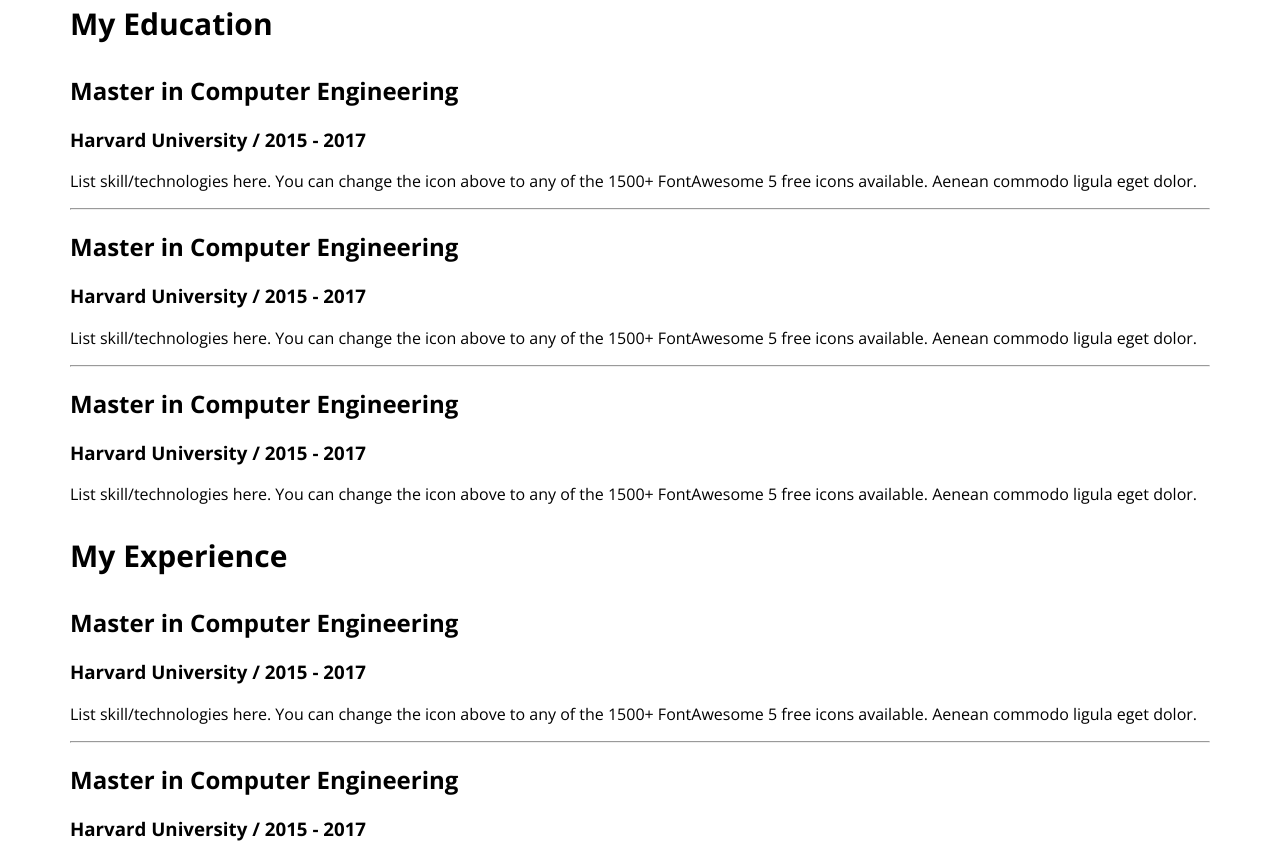
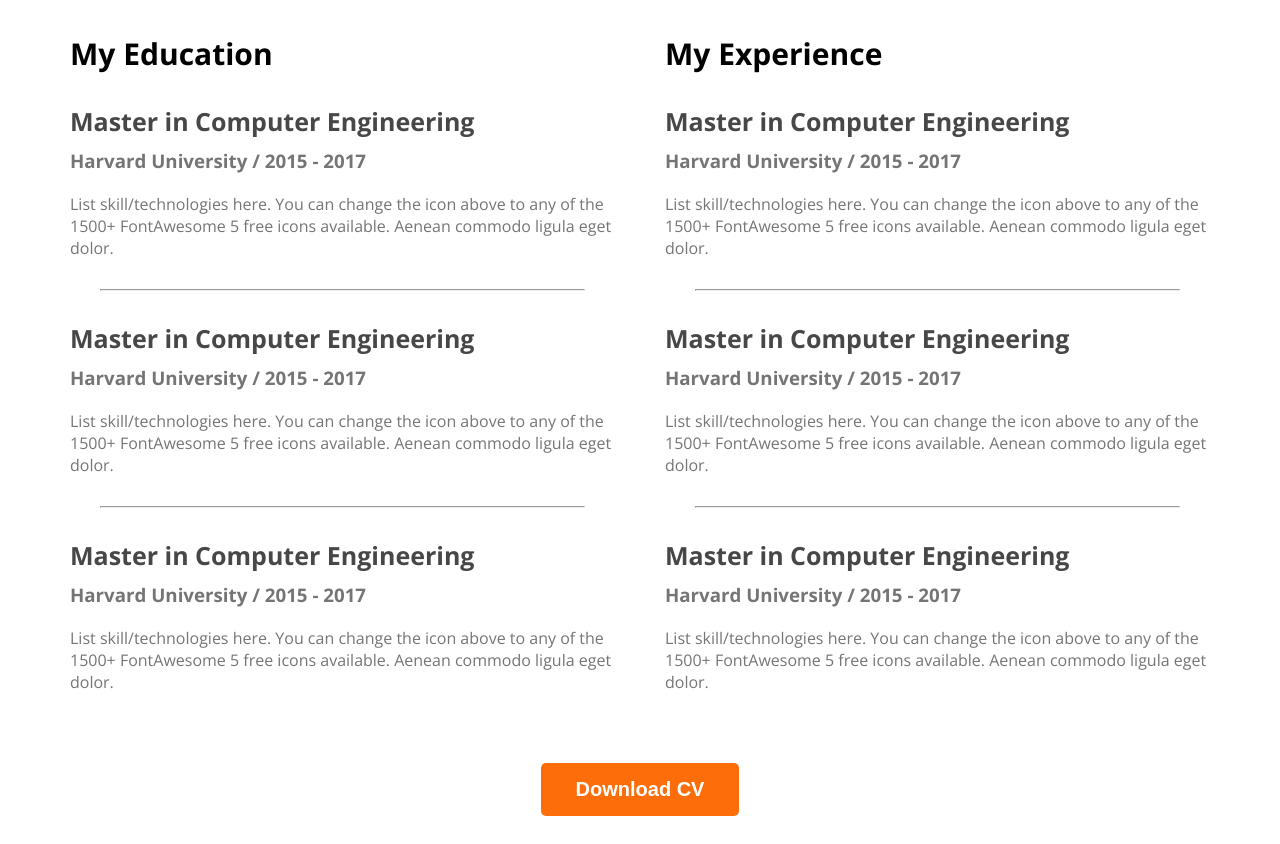
Before and after one commit to shoptorshichowdhury/webdeveloper-portfolio, a plain HTML site: page index.html in a window 1280 px wide. Shown: the part 2382-3226 px from the top of the page. Drawn offline with nearby package versions, Linux system fonts and the light colour scheme.

Commit message:
finished resume section

```diff
--- a/index.html
+++ b/index.html
@@ -149,6 +149,9 @@
                     </div>
                 </div>
             </div>
+            <div class="download-cv">
+                <button class="btn-primary">Download CV</button>
+            </div>
         </section>
     </main>
     <footer>
--- a/styles/portfolio.css
+++ b/styles/portfolio.css
@@ -166,3 +166,30 @@ main section {
     font-size: 30px;
     font-weight: 700;
 }
+
+.resume-container {
+    display: flex;
+    gap: 50px;
+}
+
+.resume-item-title {
+    color: #474747;
+    font-size: 25px;
+    font-weight: 700;
+    margin-bottom: 10px;
+}
+
+.resume-item-institute,
+.resume-item-description {
+    color: #757575;
+    margin-bottom: 20px;
+    margin-top: 0px;
+}
+.resume-container hr{
+    margin: 30px;
+}
+
+.download-cv{
+    text-align: center;
+    margin-top: 50px;
+}
```
